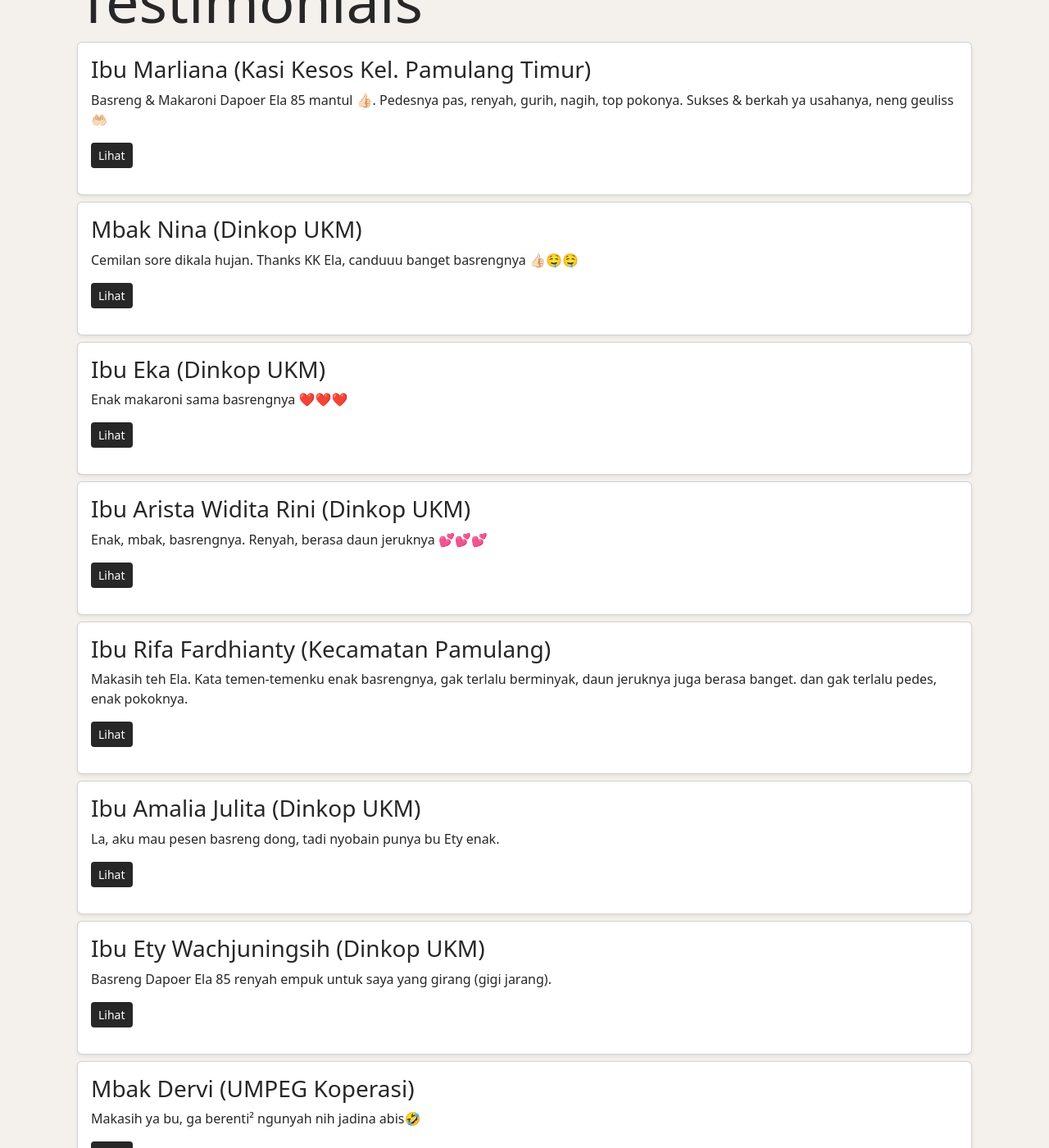
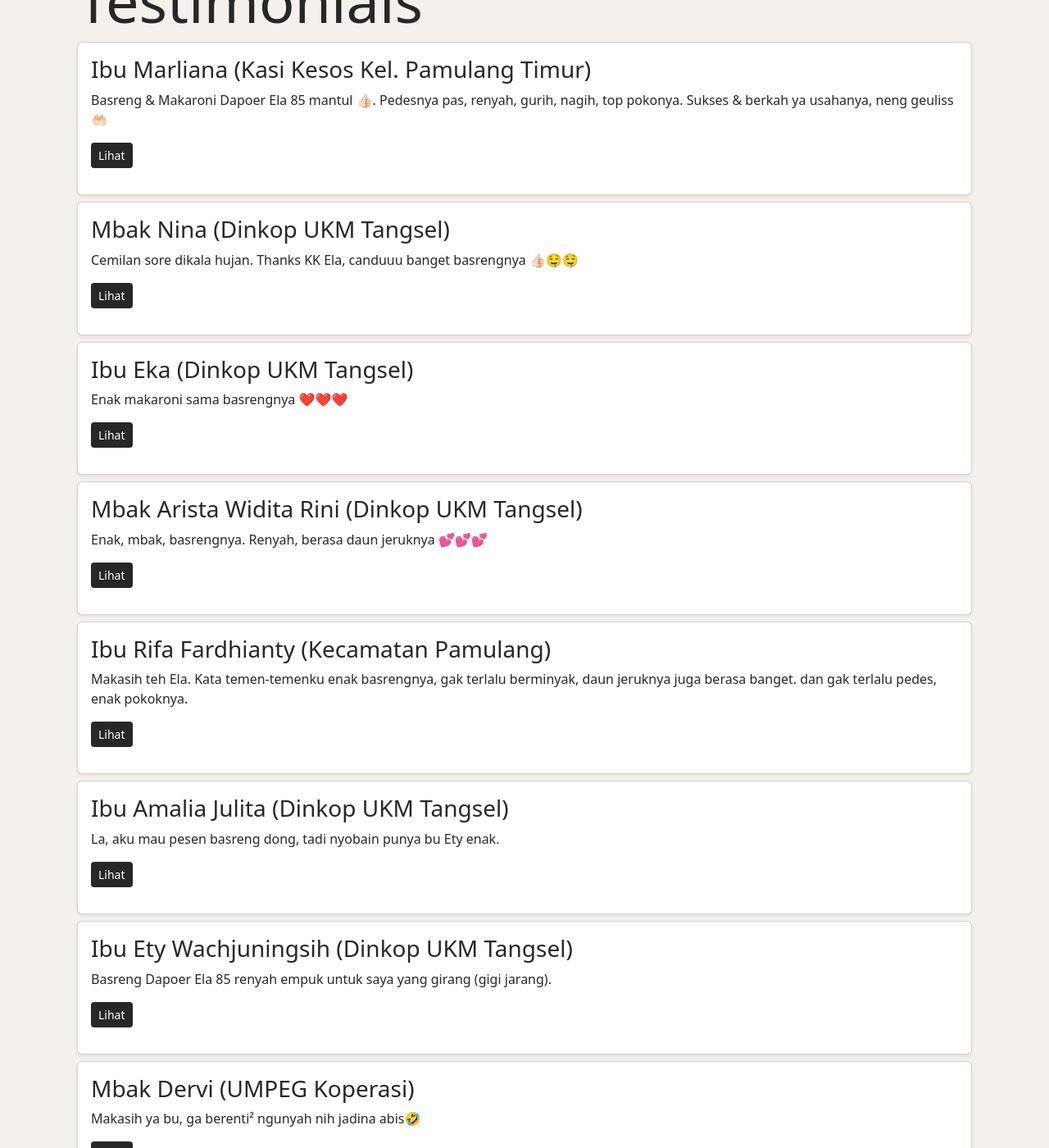
Before and after one commit to dapoerela85/dapoerela85.github.io, a Jekyll site: the page built from testimonials/index.html, in a window 1280 px wide and 1400 px high, scrolled down 209 px. Shown: the whole window at 82% size. Built offline with Jekyll 4.4.1, drawn with Linux system fonts in a browser that asks for light colours; nearby versions of some CDN libraries; comment, search, counter and statistics services are not loaded.

Commit message:
Update testimonials.yml

```diff
--- a/_data/testimonials.yml
+++ b/_data/testimonials.yml
@@ -4,15 +4,15 @@ testi:
     text: "Basreng & Makaroni Dapoer Ela 85 mantul 👍🏻. Pedesnya pas, renyah, gurih, nagih, top pokonya. Sukses & berkah ya usahanya, neng geuliss 🤲🏻"
     img: marliana.jpg
   - nama: "Mbak Nina"
-    jabatan: "Dinkop UKM"
+    jabatan: "Dinkop UKM Tangsel"
     text: "Cemilan sore dikala hujan. Thanks KK Ela, canduuu banget basrengnya 👍🏻🤤🤤"
     img: nina-dinkop.jpg
   - nama: "Ibu Eka"
-    jabatan: "Dinkop UKM"
+    jabatan: "Dinkop UKM Tangsel"
     text: "Enak makaroni sama basrengnya ❤️❤️❤️"
     img: eka-dinkop.jpg
-  - nama: "Ibu Arista Widita Rini"
-    jabatan: "Dinkop UKM"
+  - nama: "Mbak Arista Widita Rini"
+    jabatan: "Dinkop UKM Tangsel"
     text: "Enak, mbak, basrengnya. Renyah, berasa daun jeruknya 💕💕💕"
     img: arista.jpg
   - nama: "Ibu Rifa Fardhianty"
@@ -20,11 +20,11 @@ testi:
     text: "Makasih teh Ela. Kata temen-temenku enak basrengnya, gak terlalu berminyak, daun jeruknya juga berasa banget. dan gak terlalu pedes, enak pokoknya."
     img: ifa.jpg
   - nama: "Ibu Amalia Julita"
-    jabatan: "Dinkop UKM"
+    jabatan: "Dinkop UKM Tangsel"
     text: "La, aku mau pesen basreng dong, tadi nyobain punya bu Ety enak."
     img: amalia.jpg
   - nama: "Ibu Ety Wachjuningsih"
-    jabatan: "Dinkop UKM"
+    jabatan: "Dinkop UKM Tangsel"
     text: "Basreng Dapoer Ela 85 renyah empuk untuk saya yang girang (gigi jarang)."
     img: ety.jpg
   - nama: "Mbak Dervi"
```
